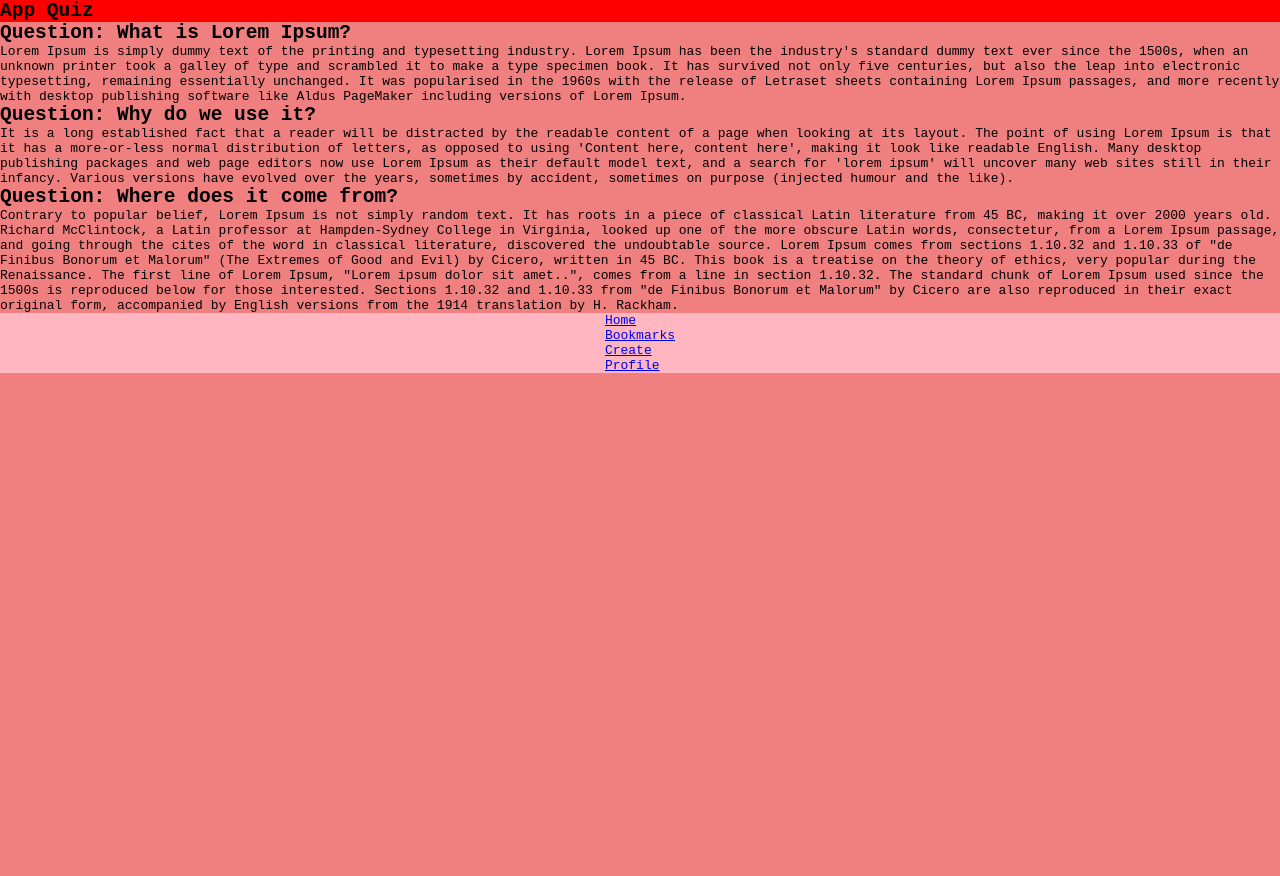
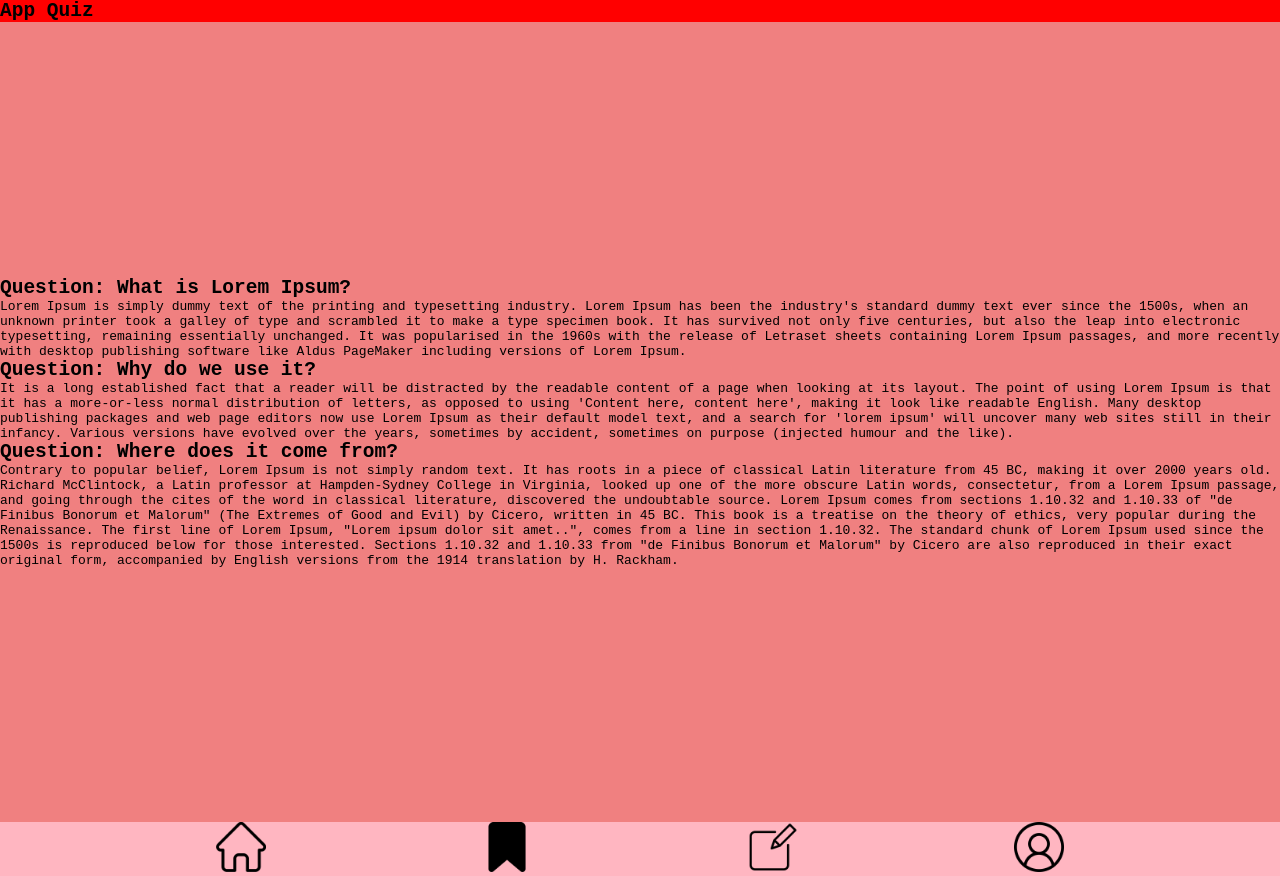
Before and after one commit to borislavkb/quiz-app-21-2-BB, a plain HTML site: page index.html in a window 1280 px wide. Before the commit the page ends 800 px from the top, so only its background shows below. Drawn offline with Linux system fonts and the light colour scheme.

Commit message:
added icons to nav

```diff
--- a/index.html
+++ b/index.html
@@ -71,16 +71,24 @@
     <footer class="footer">
       <nav class="navbar">
         <div>
-          <a class="navbar-item" href="#">Home</a>
+          <a class="navbar-item" href="#">
+            <img src="icons/home.png" alt="home icon" />
+          </a>
         </div>
         <div>
-          <a class="navbar-item" href="#">Bookmarks</a>
+          <a class="navbar-item" href="#">
+            <img src="icons/bookmark.png" alt="Bookmark icon" />
+          </a>
         </div>
         <div>
-          <a class="navbar-item" href="#">Create</a>
+          <a class="navbar-item" href="#">
+            <img src="icons/pen.png" alt="Pen icon" />
+          </a>
         </div>
         <div>
-          <a class="navbar-item" href="#">Profile</a>
+          <a class="navbar-item" href="#">
+            <img src="/icons/user.png" alt="User profile icon" />
+          </a>
         </div>
       </nav>
     </footer>
--- a/styles/index.css
+++ b/styles/index.css
@@ -18,13 +18,19 @@ h1 {
   align-items: center;
   background-color: lightcoral;
   overflow-y: scroll;
+  height: 100vh;
 }
 
-.footer {
+.navbar {
   display: flex;
-  justify-content: center;
-  flex-direction: row-reverse;
+  justify-content: space-evenly;
+  flex-direction: row;
   align-items: center;
   bottom: 0;
   background-color: lightpink;
 }
+
+img {
+  height: 50px;
+  width: 50px;
+}
```
Also changed, not shown: icons/bookmark.png (added), icons/home.png (added), icons/pen.png (added), icons/quiz-on-computer-with-question-signs-around.png (added), icons/user.png (added).
